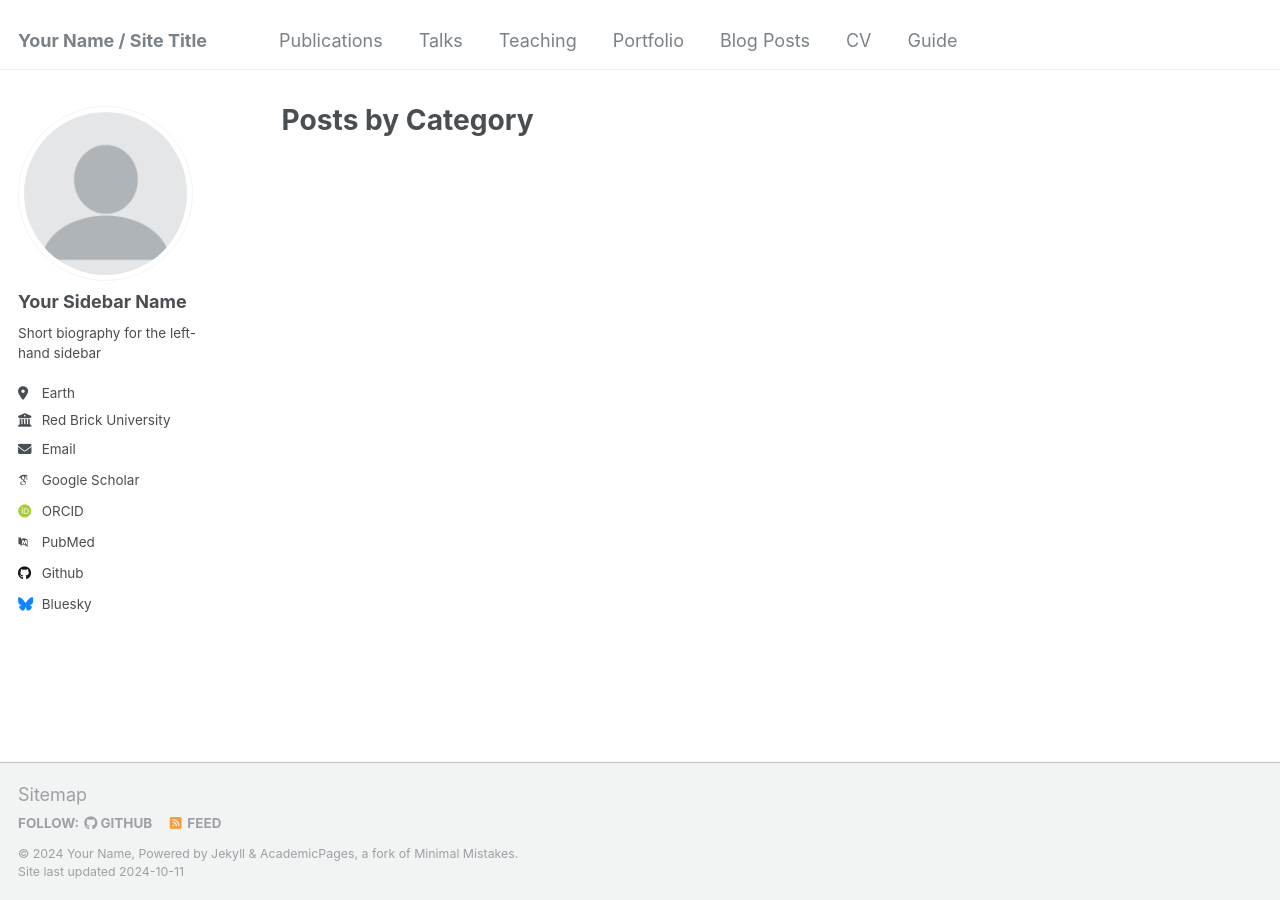
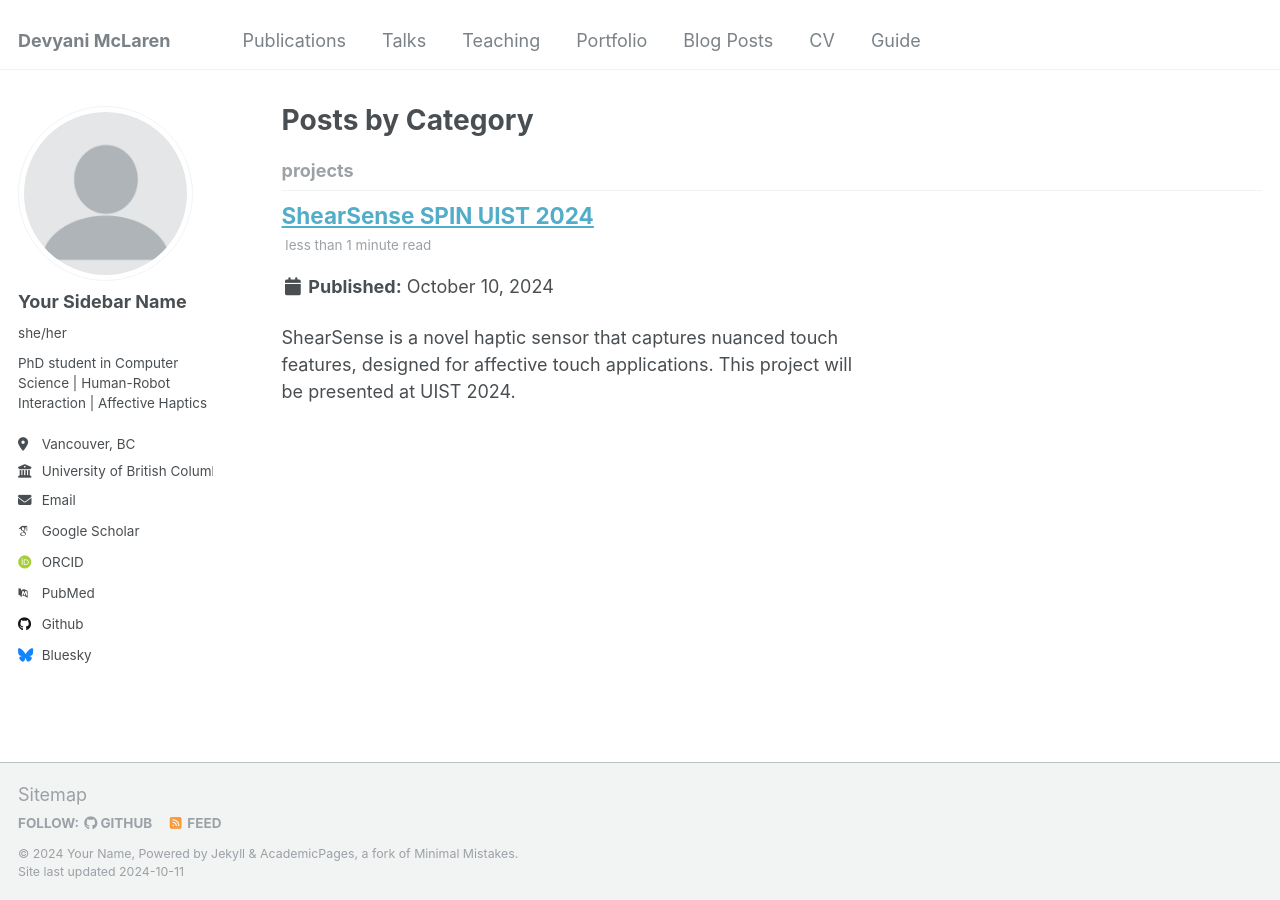
Before and after one commit to Dev-McL/Dev-McL.github.io, a Jekyll site: the page built from _pages/category-archive.html, in a window 1280 px wide. Built offline with Jekyll 4.4.1, drawn with Linux system fonts in a browser that asks for light colours; some web fonts are replaced.

```diff
--- a/_config.yml
+++ b/_config.yml
@@ -8,13 +8,13 @@
 
 # Basic Site Settings
 locale                   : "en-US"
-title                    : "Your Name / Site Title"
+title                    : "Devyani McLaren"
 title_separator          : "-"
 name                     : &name "Your Name"
 description              : &description "personal description"
-url                      : https://academicpages.github.io # the base hostname & protocol for your site e.g. "https://mmistakes.github.io"
+url                      : https://Dev-McL.github.io # the base hostname & protocol for your site e.g. "https://mmistakes.github.io"
 baseurl                  : "" # the subpath of your site, e.g. "/blog"
-repository               : "academicpages/academicpages.github.io"
+repository               : "Dev-McL/Dev-McL.github.io"
 
 # Site Author - The following control what appear as part of the author content on the side bar.
 #               If a field is blank the icon and link will not appear, otherwise it will be shown.
@@ -23,12 +23,12 @@ author:
   # Biographic information
   avatar           : "profile.png"
   name             : "Your Sidebar Name"
-  pronouns         : # example: "she/her"
-  bio              : "Short biography for the left-hand sidebar"
-  location         : "Earth"
-  employer         : "Red Brick University"
+  pronouns         : "she/her"
+  bio              : "PhD student in Computer Science | Human-Robot Interaction | Affective Haptics"
+  location         : "Vancouver, BC"
+  employer         : "University of British Columbia (UBC)"
   uri              : # URL
-  email            : "none@example.org"
+  email            : "devyanim@cs.ubc.ca"
 
   # Academic websites
   arxiv            : # URL - Update with the correct link to your profile
--- /dev/null
+++ b/_posts/2024-10-10-shearsense-uist.md
@@ -0,0 +1,7 @@
+---
+layout: post
+title: "ShearSense SPIN UIST 2024"
+date: 2024-10-10
+categories: [projects]
+---
+ShearSense is a novel haptic sensor that captures nuanced touch features, designed for affective touch applications. This project will be presented at UIST 2024.
```
Also changed, not shown: cv.md (added, +5 -0 lines), index.html (added, +21 -0 lines), projects.md (added, +12 -0 lines).
